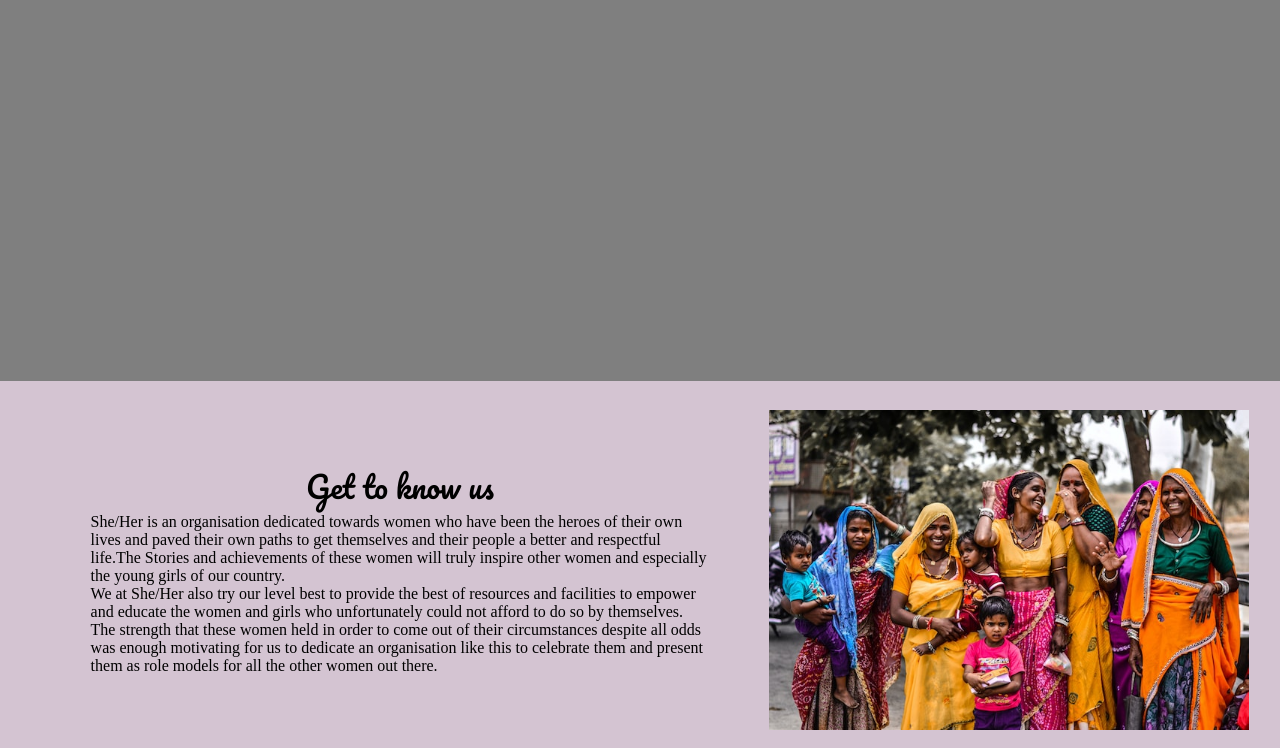
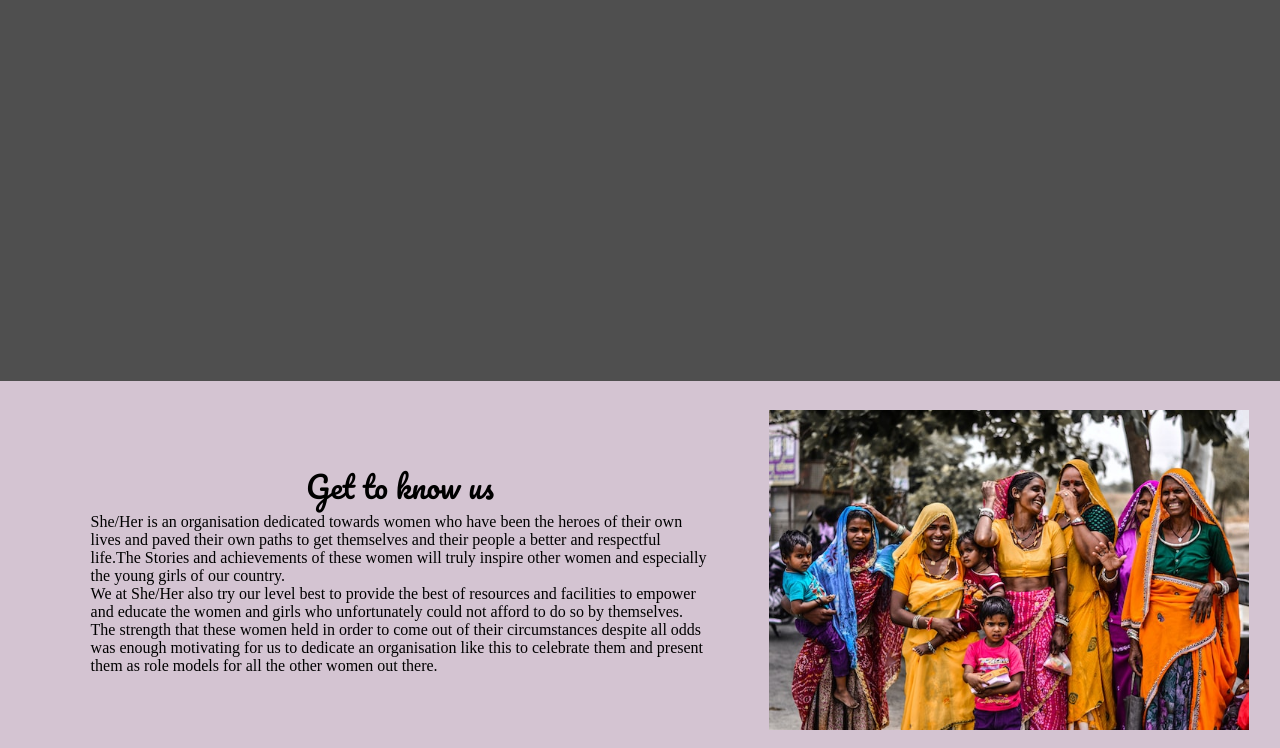
Before and after one commit to akanksha744/She-Her, a plain HTML site: page index.html in a window 1280 px wide. Shown: the part 439-1187 px from the top of the page. Drawn offline with nearby package versions, Linux system fonts and the light colour scheme; the site is published under a folder, as on GitHub Pages, so addresses that start at the root find nothing; a web font is replaced by a local one.

Commit message:
Update style.css

```diff
--- a/style.css
+++ b/style.css
@@ -6,7 +6,7 @@ html{
     scroll-behavior: smooth;
 }
 .background{
-    background: rgba(0, 0, 0,0.5) url('/image/bg7.jpg');
+    background: rgba(0, 0, 0,0.5) url('image/bg7.jpg');
     background-size: cover;
     background-blend-mode: darken;
 }
```
